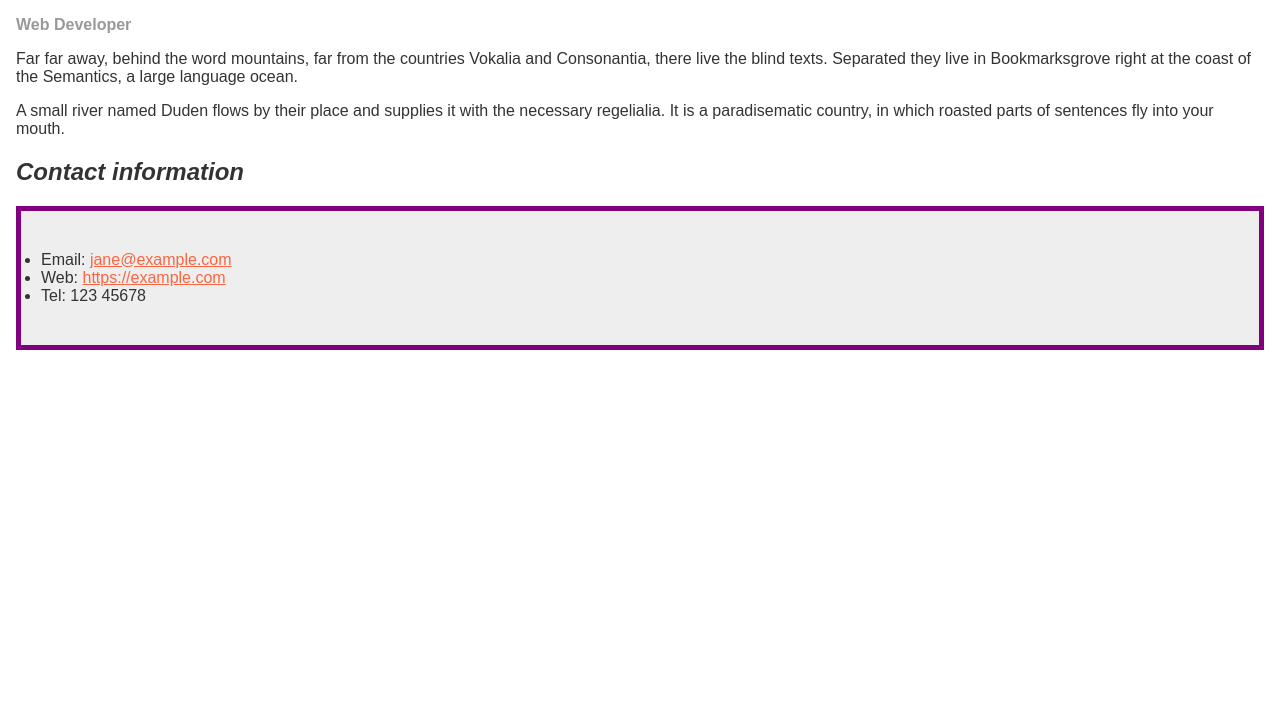
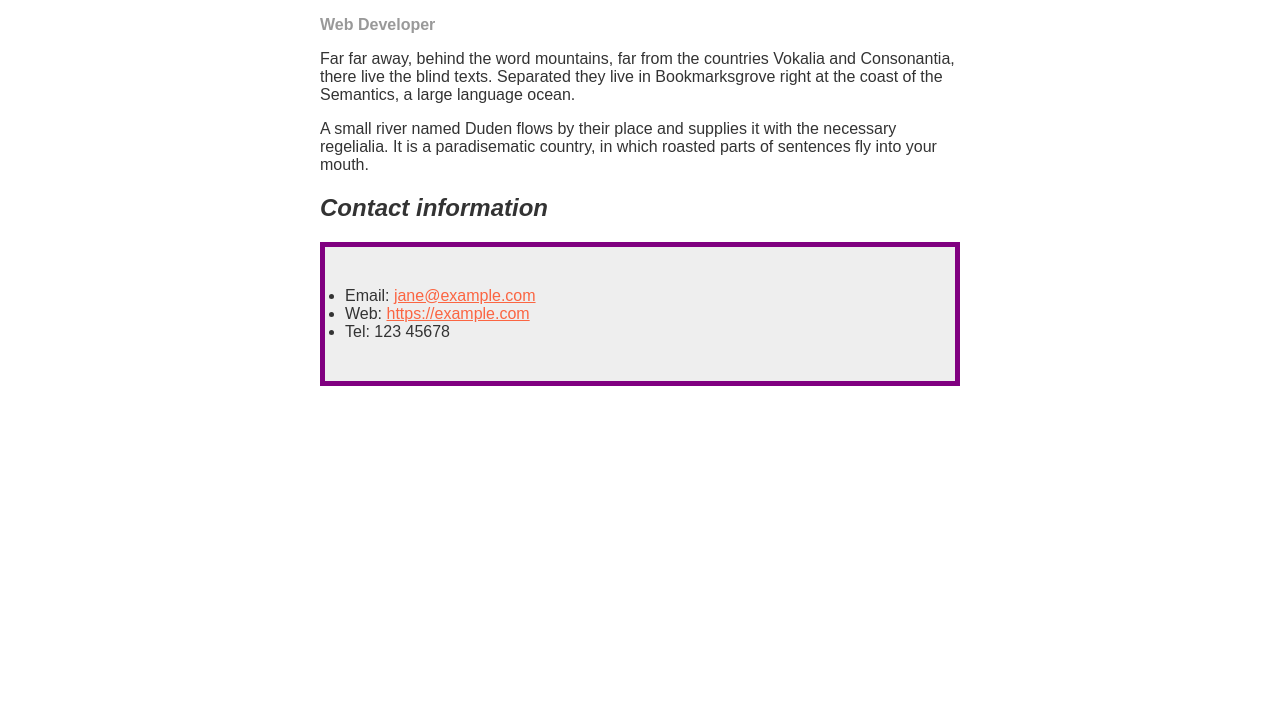
Before and after one commit to tzzkenz/formatting-a-bio, a plain HTML site: page index.html in a window 1280 px wide. Shown: the part 96-800 px from the top of the page. Drawn offline with Linux system fonts and the light colour scheme.

Commit message:
Update styles.css

```diff
--- a/styles.css
+++ b/styles.css
@@ -3,7 +3,8 @@ body {
   color: #333;
   font-family: Arial, Helvetica, sans-serif;
   padding: 1em;
-  margin: 0;
+  margin: 0 auto;
+  width: 50%;
 }
 
 h1 {
```
